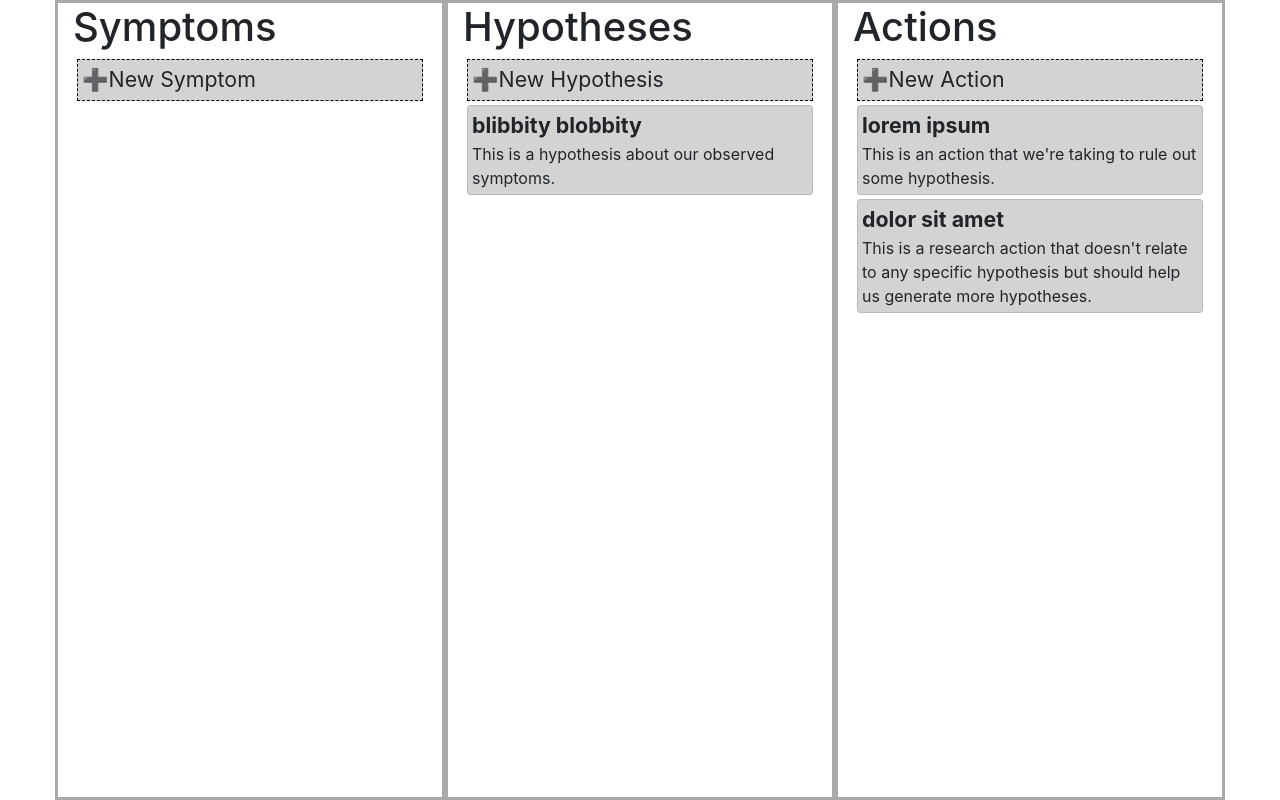
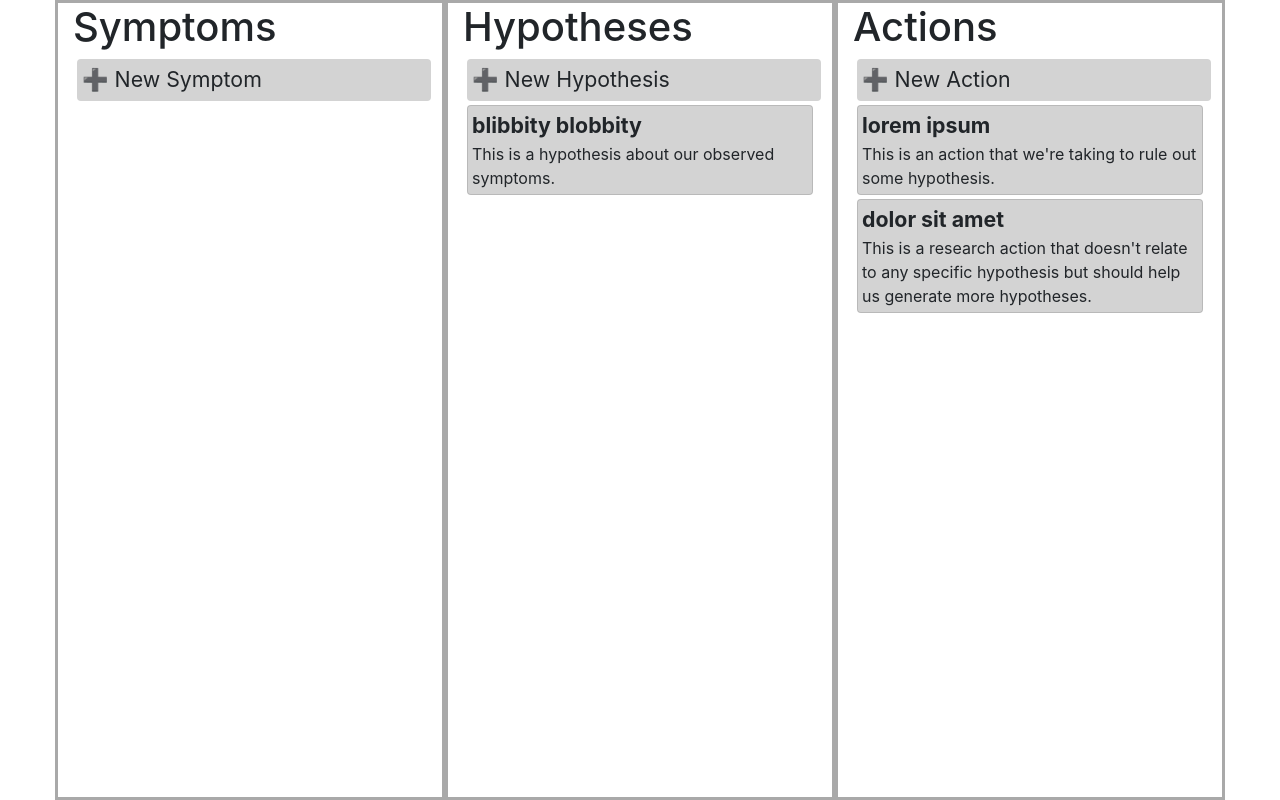
Before and after one commit to danslimmon/qed, a React (Create React App) app: page / in a window 1280 px wide. Built offline with nearby package versions, Linux system fonts and the light colour scheme; the HTML template or start-up script is replaced by a standard one.

Commit message:
turned AddCard into a button

```diff
--- a/src/AddCard.js
+++ b/src/AddCard.js
@@ -21,6 +21,8 @@ class AddCard extends React.Component {
 
   divClasses() {
     let classes = [
+      "btn",
+      "btn-block",
       "row",
       "addCard",
       "addCard-" + this.props.type,
@@ -37,9 +39,9 @@ class AddCard extends React.Component {
     }
 
     return (
-      <div className={this.divClasses()} onClick={this.handleClick}>
+      <button type="button" className={this.divClasses()} onClick={this.handleClick}>
         <span role="img" aria-label="plus">➕</span> New {isRelated ? "Related " : ""}{this.typeToWord()}
-      </div>
+      </button>
     );
   }
 
--- a/src/App.css
+++ b/src/App.css
@@ -89,8 +89,9 @@
   position: relative;
   margin: 4px;
   padding: 4px;
-  border: thin black dashed;
+  /* border: thin black dashed; */
   background-color: lightgray;
+  text-align: left;
   font-size: 16pt;
   /* AddCard is always surfaced. */
   z-index: 3;
```
